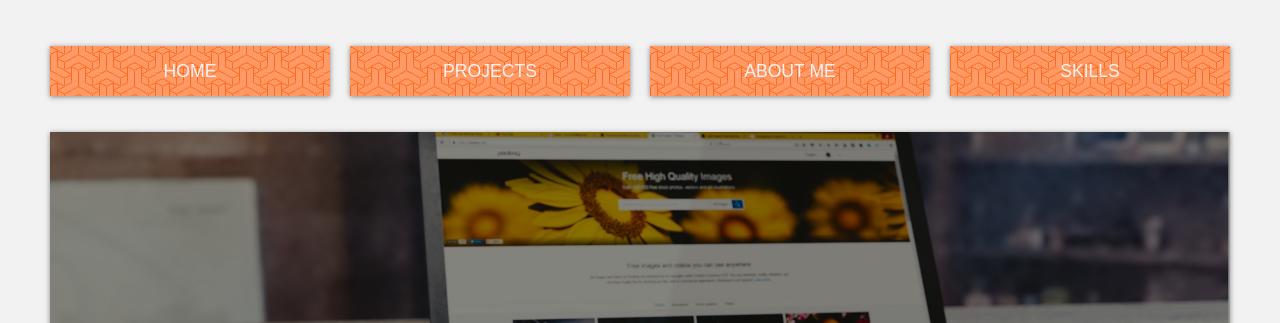
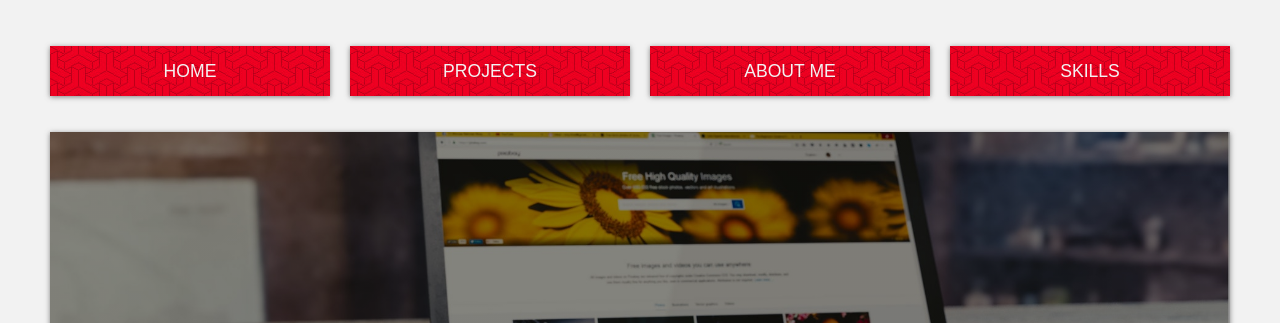
Before and after one commit to SteijnRo/steijnro.github.io, a plain HTML site: page index.html in a window 1280 px wide. Shown: the top 323 px of the page. Drawn offline with Linux system fonts and the light colour scheme.

Commit message:
changed the color

```diff
--- a/style.css
+++ b/style.css
@@ -1,7 +1,7 @@
 /* CSS variables */
 
 :root {
-	--primary: url(./img/skillset-pattern-orange.jpg);
+	--primary: url(./img/skillset-pattern-dark-red.jpg);
 	--dark: #F2F2F2;
 	--light: #fff;
 	--shadow: 0 1px 5px rgba(104, 104, 104, 0.8);
```
